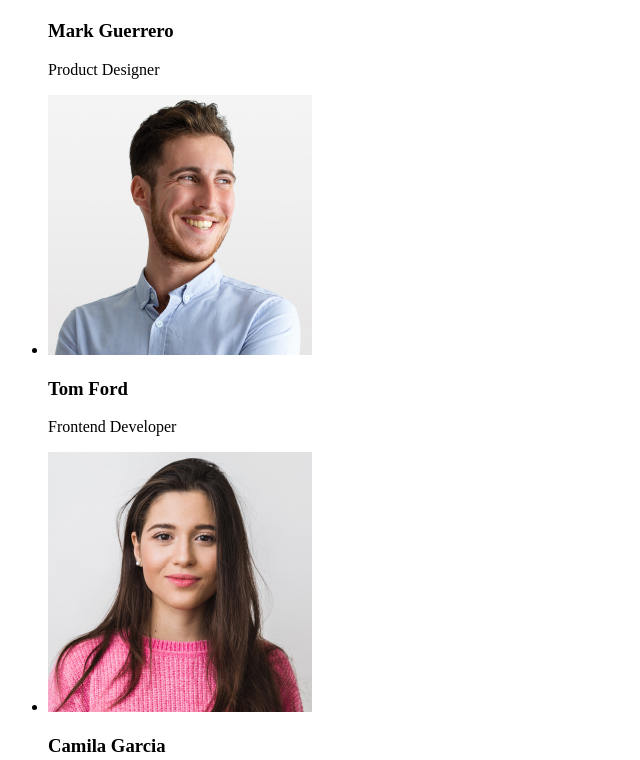
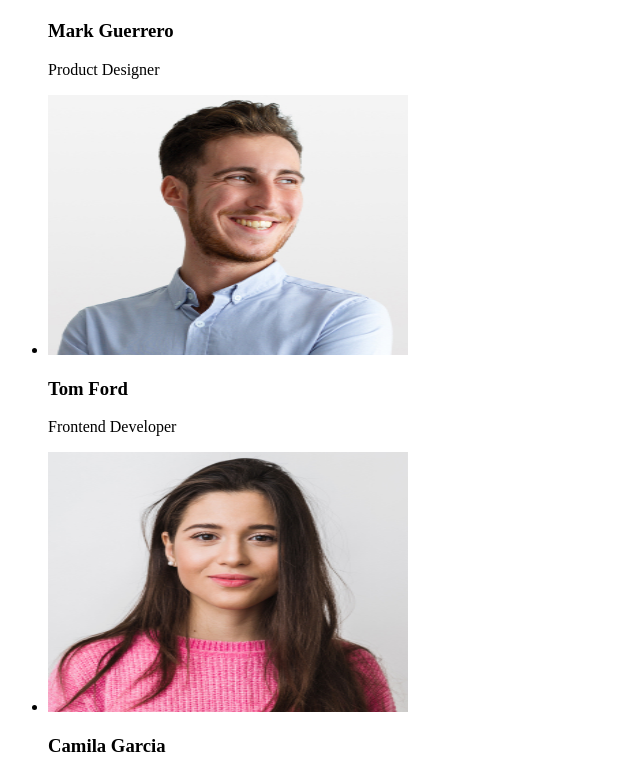
Before and after one commit to olhalialina/goit-markup-hw-01, a plain HTML site: page index.html in a window 1280 px wide. Shown: the part 923-1683 px from the top of the page, without its empty margins (0-640 px from the left). Drawn offline with Linux system fonts and the light colour scheme.

Commit message:
Update index.html

```diff
--- a/index.html
+++ b/index.html
@@ -76,7 +76,7 @@
             <img
               src="./images/team-2.jpg"
               alt="Tom Ford photo"
-              width="264"
+              width="360"
               height="260">
             <h3>Tom Ford</h3>
             <p>Frontend Developer</p>
@@ -85,7 +85,7 @@
             <img
               src="./images/team-3.jpg"
               alt="Camila Garcia photo"
-              width="264"
+              width="360"
               height="260">
             <h3>Camila Garcia</h3>
             <p>Marketing</p>
```
